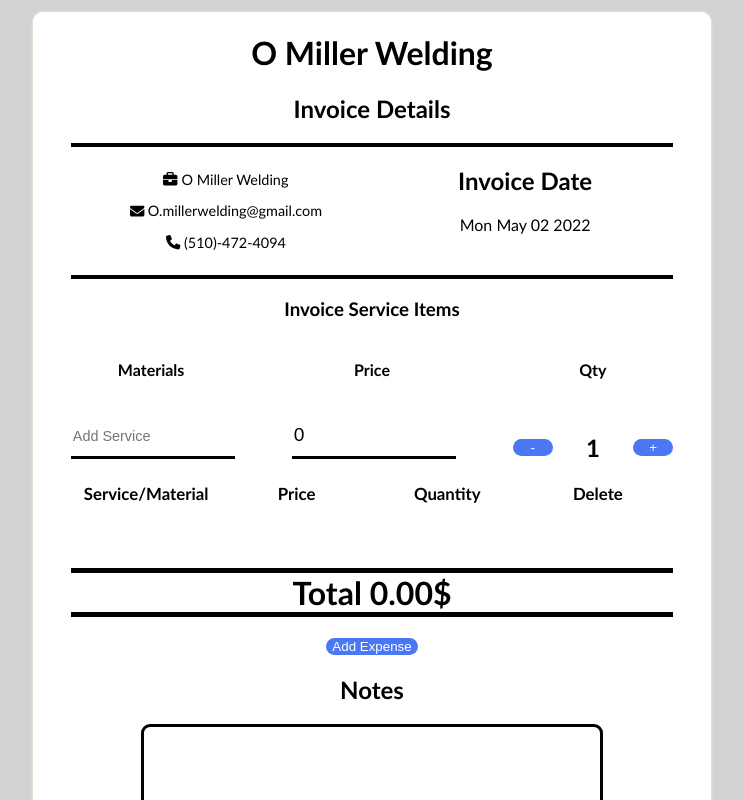
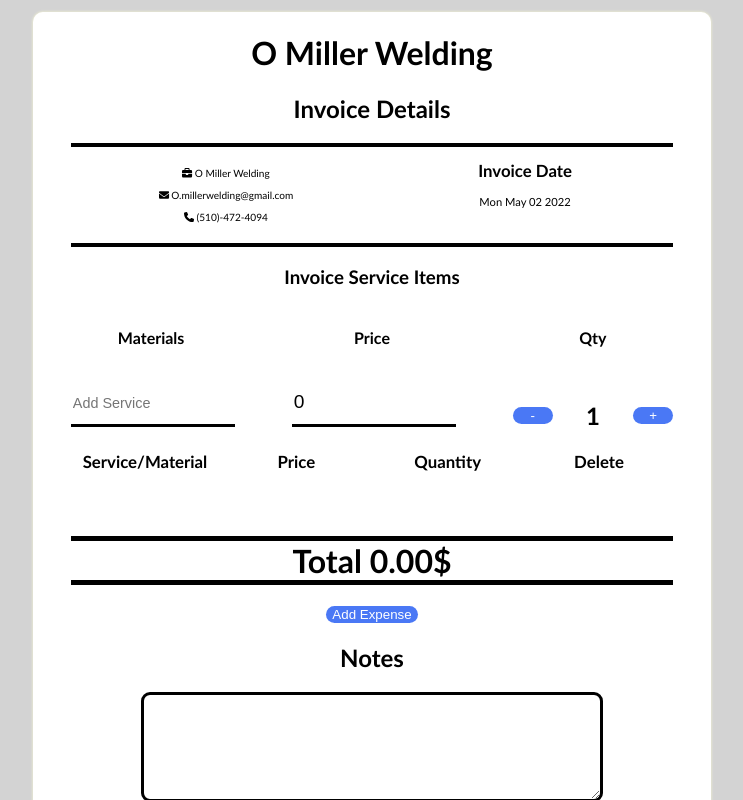
Before and after one commit to seandmiller/InvoiceFront, a React (Create React App) app: page / in a window 1280 px wide. Shown: the top 800 px of the page, without its empty margins (268-1011 px from the left). Built offline with nearby package versions, Linux system fonts and the light colour scheme.

Commit message:
commiting

```diff
--- a/src/styles/clientcreate.css
+++ b/src/styles/clientcreate.css
@@ -28,6 +28,7 @@
   grid-gap: 10px;
   border-bottom: 4px solid black;
   border-top: 4px solid black;
+  font-size: 70%;
 }
 
 .reciept-for-mats {
@@ -79,6 +80,7 @@
   text-align: center;
   animation: fade 3.5s ease-in-out forwards;
   font-size: 70%;
+  grid-gap: 3px;
 }
 
 .from-info {
```
